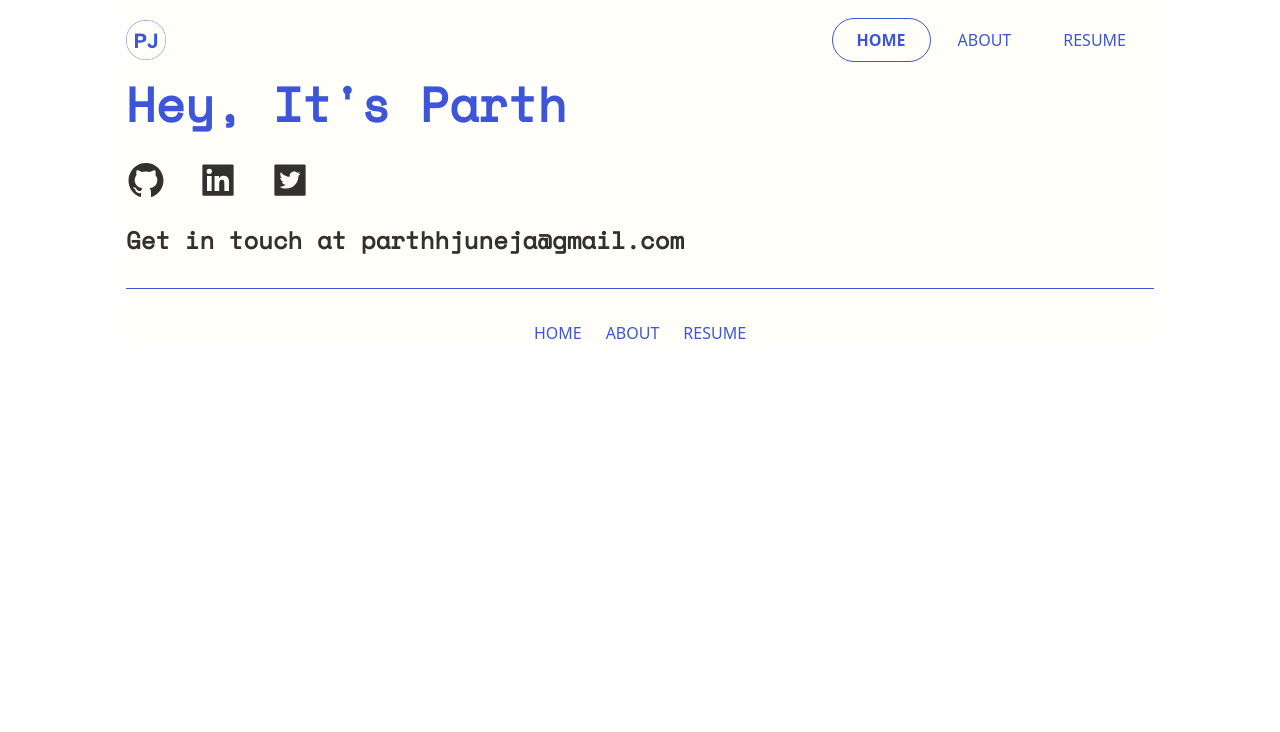
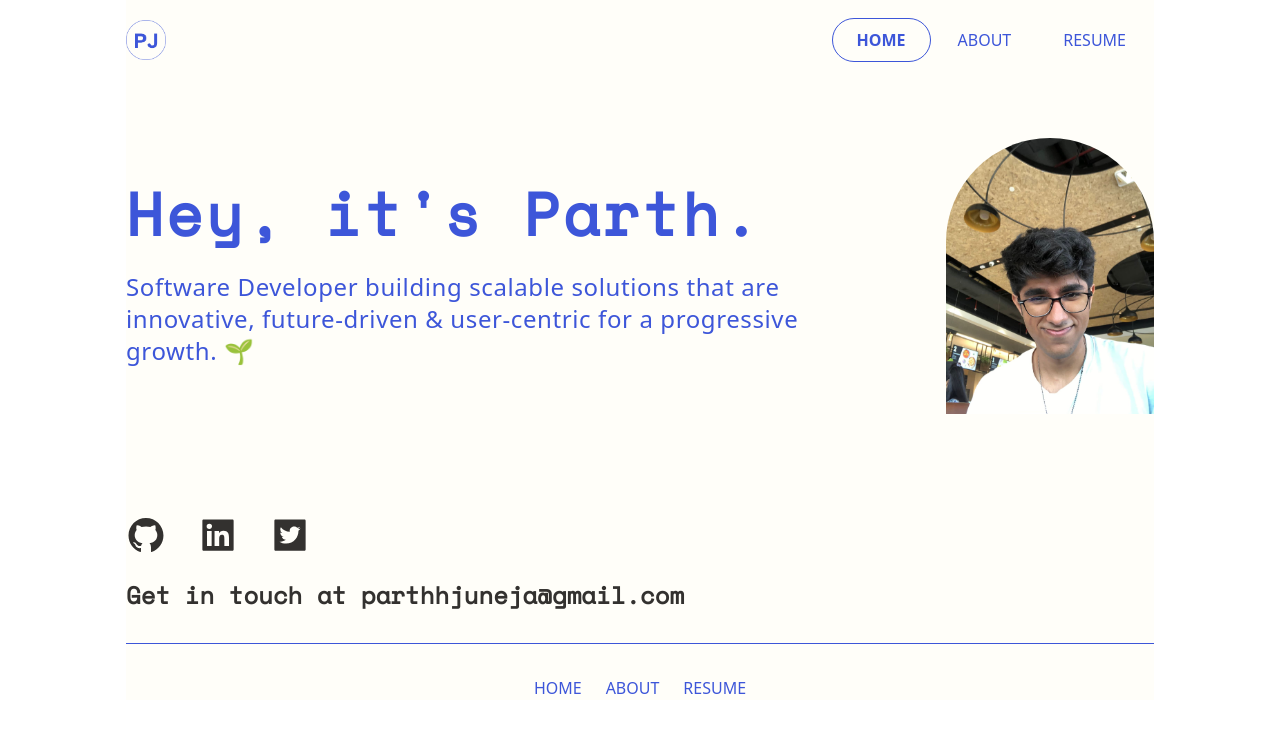
Before and after one commit to pjparties/portfolio, a React (Vite) app: page / in a window 1280 px wide. Shown: the top 732 px of the page. Built offline with nearby package versions, Linux system fonts and the light colour scheme.

Commit message:
CREATE: hero component

```diff
--- a/src/pages/home/index.tsx
+++ b/src/pages/home/index.tsx
@@ -1,14 +1,33 @@
 import Footer from '../../components/Footer';
 import Navbar from '../../components/Navbar';
+import hero from '../../assets/hero2.jpeg';
+
+
+const Hero = () => {
+    return (
+        <div className='flex flex-col-reverse md:flex-row w-full justify-between md:items-center h-fit'>
+            <div className="hero-bio md:mr-12 mt-12 md:mt-0 md:py-24 flex flex-col justify-center h-full w-full md:w-2/3">
+                <h1 className="text-primary text-3xl md:text-6xl tracking-wider font-bold !leading-tight font-mono mb-5">
+                    Hey, it's Parth.
+                </h1>
+                <p className='text-primary text-xl md:text-2xl !leading-8 md:tracking-wide font-sans !text-left mb-5 pr-2'>
+                    Software Developer building scalable solutions that are innovative, future-driven & user-centric for a progressive growth.
+                    🌱
+                </p>
+            </div>
+            <div className="hero-image w-32 h-auto md:w-52 md:h-72 left-0 overflow-clip align-middle md:mb-0">
+                <img className='rounded-t-[150px]' src={hero} alt="Hero Image" />
+            </div>
+        </div>
+    )
+}
 
 const Home = () => {
     return (
         <div className='app-wrapper px-[24px] lg:px-[126px]'>
             <div className="bg-background ">
                 <Navbar />
-                <p className="text-primary text-5xl font-bold font-mono">
-                    Hey, It's Parth
-                </p>
+                <Hero />
                 <Footer />
             </div>
         </div>
```
Also changed, not shown: src/assets/hero.jpg (added), src/assets/hero2.jpeg (added).
